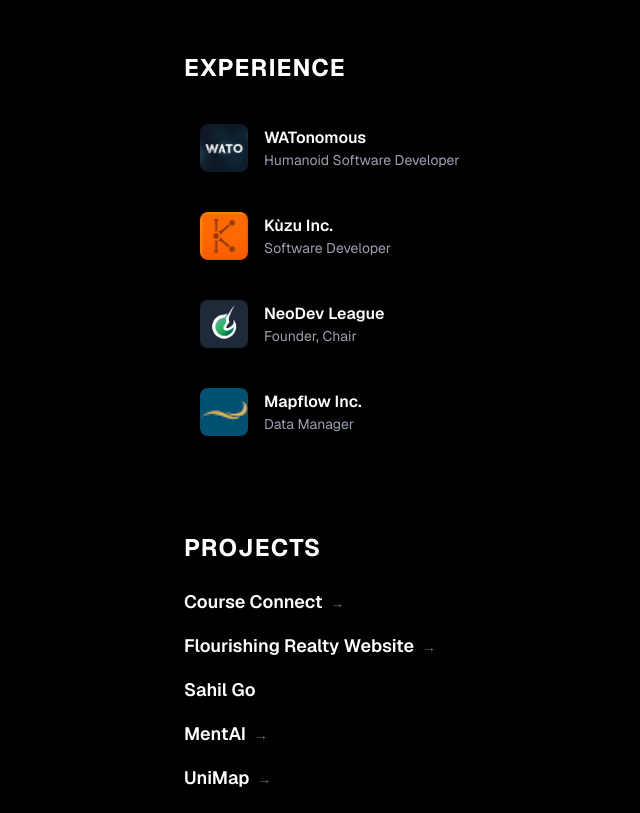
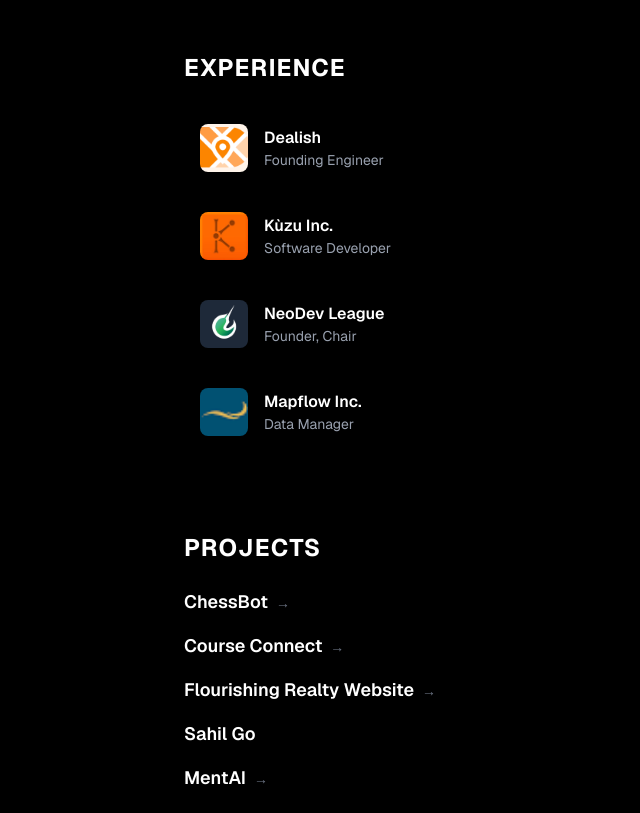
Before and after one commit to hamzakammar/hamzakammar, a Next.js app: page / in a window 1280 px wide. Shown: the part 420-1233 px from the top of the page, without its empty margins (96-736 px from the left). Built offline with nearby package versions, Linux system fonts and the light colour scheme.

Commit message:
added dealish + chessbot

```diff
--- a/src/app/page.tsx
+++ b/src/app/page.tsx
@@ -4,13 +4,13 @@ import Image from 'next/image';
 
 const experiences = [
   {
-    title: 'Humanoid Software Developer',
-    company: 'WATonomous',
-    date: 'Sep 2025 – Present',
-    skills: ['C++', 'Isaac Sim', 'Robotics', 'Computer Vision'],
-    image: '/watonomous.png',
-    backgroundImage: '/watonomous-bg.png',
-    link: 'https://www.watonomous.ca/projects/humanoid',
+    title: 'Founding Engineer',
+    company: 'Dealish',
+    date: 'Dec 2025 – Present',
+    skills: ['React Native', 'Supabase', 'Mobile Development', 'TypeScript'],
+    image: '/dealish.png',
+    backgroundImage: '/dealish-bg.png',
+    link: 'https://www.dealish.io',
   },
   {
     title: 'Software Developer',
@@ -55,6 +55,11 @@ const experiences = [
 ];
 
 const projects = [
+  {
+    title: 'ChessBot',
+    date: 'November 2025',
+    link: 'https://github.com/j3rry1iu/ChessHacks-Training',
+  },
   {
     title: 'Course Connect',
     date: 'September 2025 - Present',
```
Also changed, not shown: public/dealish-bg.png (added), public/dealish.png (added).
